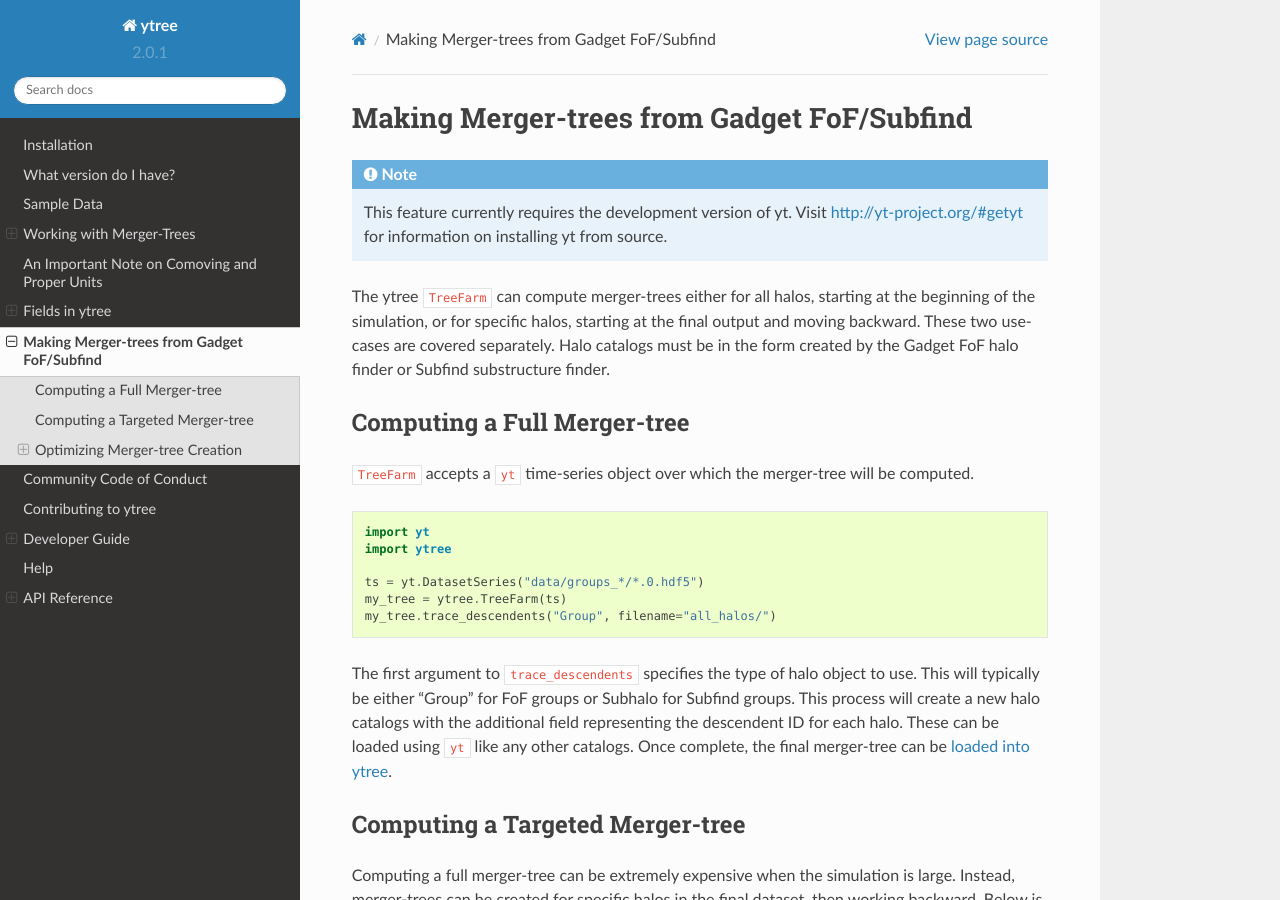
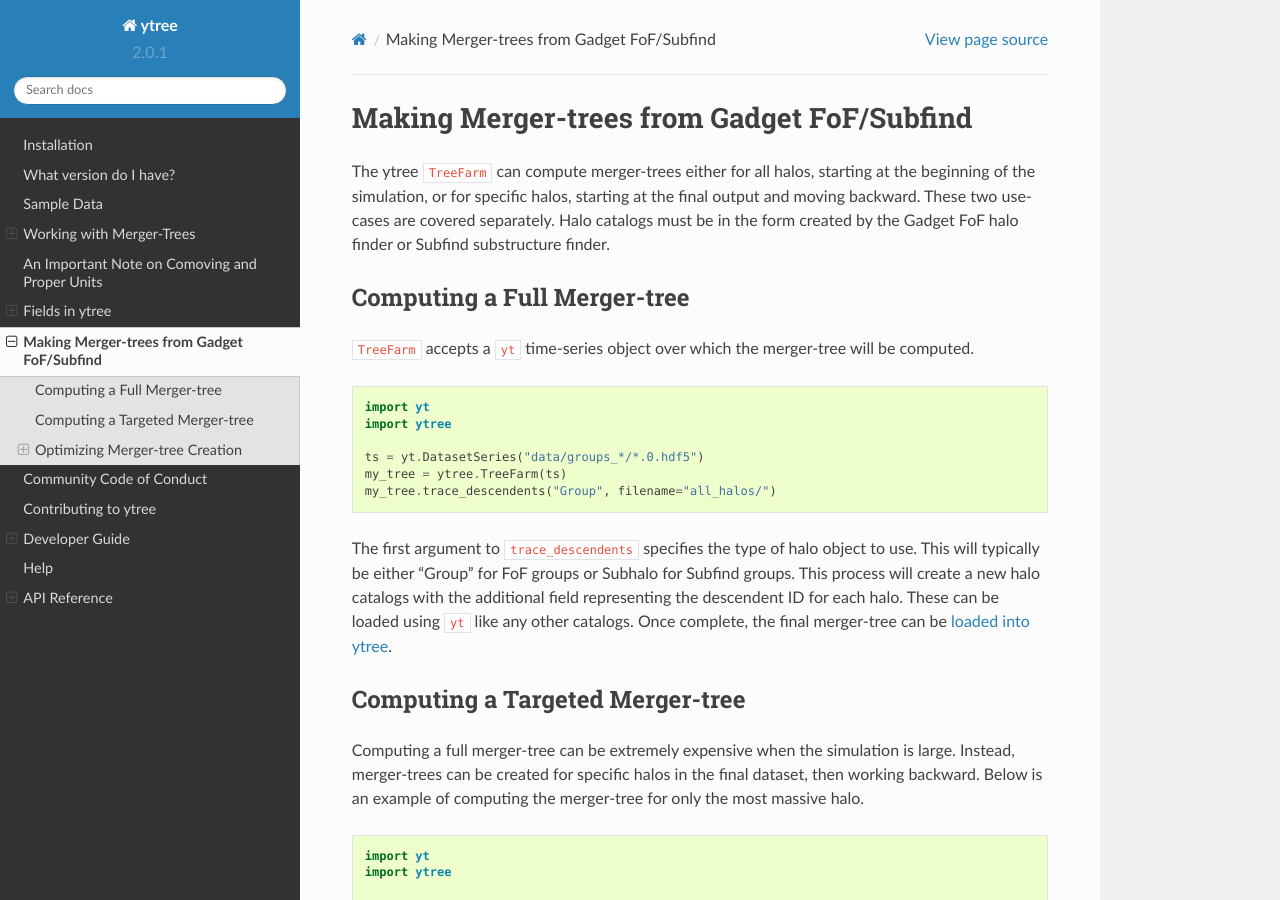
Before and after one commit to ytree-project/ytree, a Sphinx documentation site: the page built from doc/source/TreeFarm.rst, in a window 1280 px wide and 900 px high. Built offline with Sphinx 7.4.7 and the Read the Docs theme 2.0.0, drawn with Linux system fonts in a browser that asks for light colours.

Commit message:
Removing note about TreeFarm requiring development version of yt.

```diff
--- a/doc/source/TreeFarm.rst
+++ b/doc/source/TreeFarm.rst
@@ -2,10 +2,6 @@
 
 Making Merger-trees from Gadget FoF/Subfind
 ===========================================
-
-.. note:: This feature currently requires the development version
-   of yt. Visit http://yt-project.org/#getyt for information on
-   installing yt from source.
 
 The ytree ``TreeFarm`` can compute merger-trees either for all halos,
 starting at the beginning of the simulation, or for specific halos,
```
